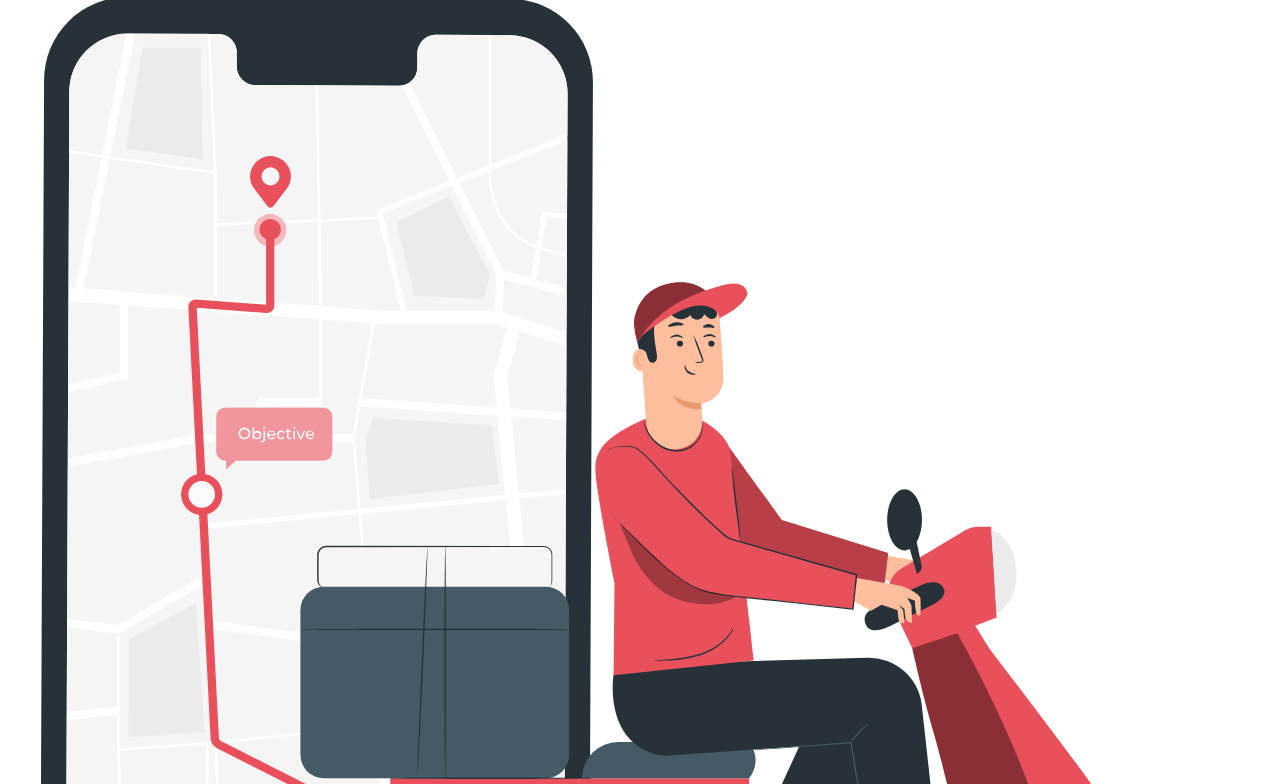
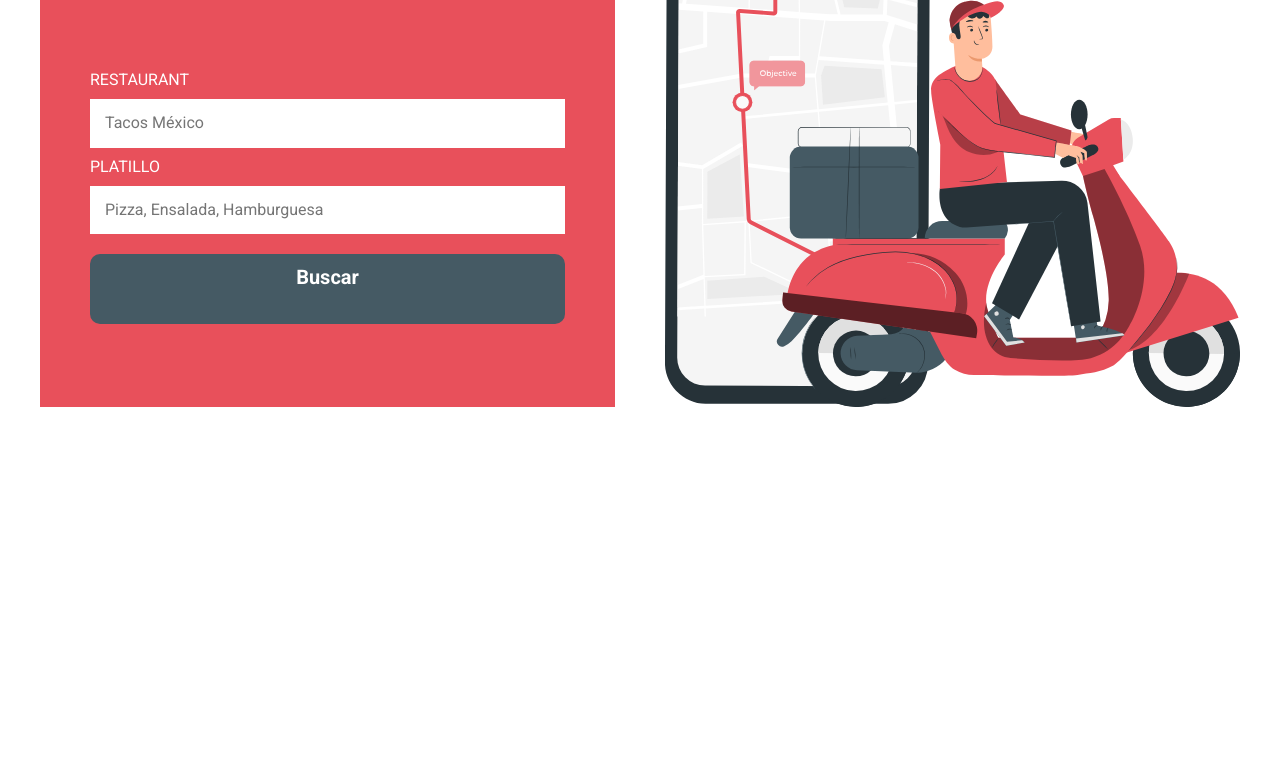
Before and after one commit to jimmy-bustillo/deliveryApp, a website: page index.html in a window 1280 px wide. Shown: the part 371-1155 px from the top of the page. After the commit the page ends 800 px from the top, so only its background shows below. Drawn offline with nearby package versions, Linux system fonts and the light colour scheme; files that its build step writes are made by us from their sources; files whose address does not match are found by name.

Commit message:
add: agrega los estilos del formulario e imagen

```diff
--- a/src/scss/app.scss
+++ b/src/scss/app.scss
@@ -1,2 +1,3 @@
 @use "base";
 @use "header";
+@use "formulario";
--- a/src/scss/formulario/_formulario.scss
+++ b/src/scss/formulario/_formulario.scss
@@ -0,0 +1,58 @@
+@use "base/variables" as v;
+@use "base/mixins" as m;
+
+.formulario {
+  &__grid {
+    @include m.tablet {
+      @include m.grid(2, v.$separacion);
+    }
+  }
+
+  &__contenido {
+    background-color: v.$primario;
+    padding: v.$separacion;
+    display: flex;
+    flex-direction: column;
+    justify-content: space-evenly;
+  }
+  &__heading {
+    color: v.$blanco;
+    text-align: center;
+  }
+
+  // Formulario
+  &__campo {
+    margin-bottom: 1rem;
+  }
+  &__label {
+    display: block;
+    text-transform: uppercase;
+    color: v.$blanco;
+    margin: 1rem 0;
+  }
+  &__input {
+    width: 100%;
+    padding: 1.5rem;
+    border: none;
+  }
+  &__submit {
+    margin-top: 2rem;
+    @include m.boton(v.$secundario, v.$blanco);
+    @include m.tablet {
+      width: 100%;
+    }
+  }
+
+  &__imagen-contenedor {
+    margin-top: v.$separacion;
+    display: flex;
+    justify-content: center;
+  }
+
+  &__imagen {
+    width: 30rem;
+    @include m.desktop {
+      width: 100%;
+    }
+  }
+}
--- a/src/scss/formulario/_index.scss
+++ b/src/scss/formulario/_index.scss
@@ -0,0 +1 @@
+@forward "formulario";
```
